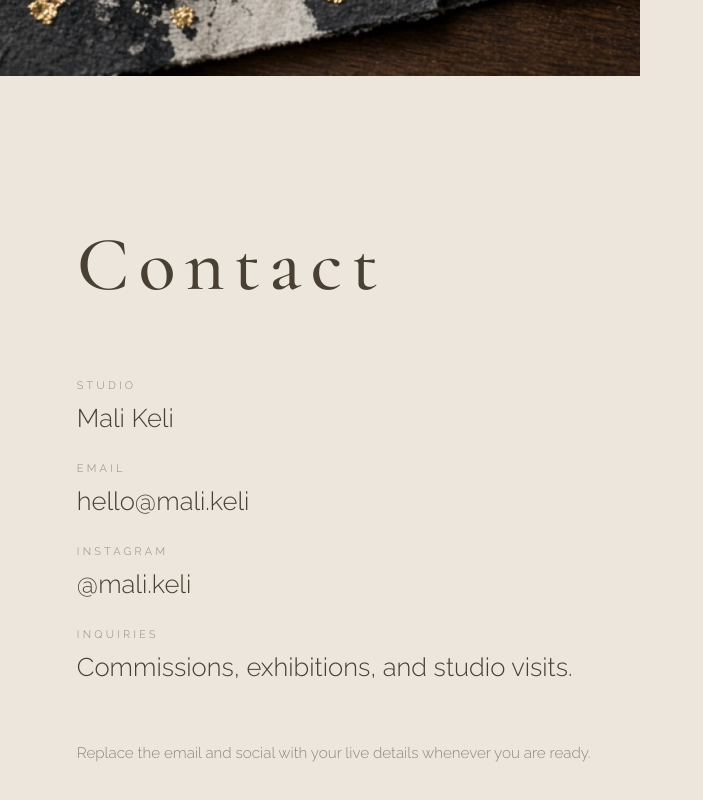
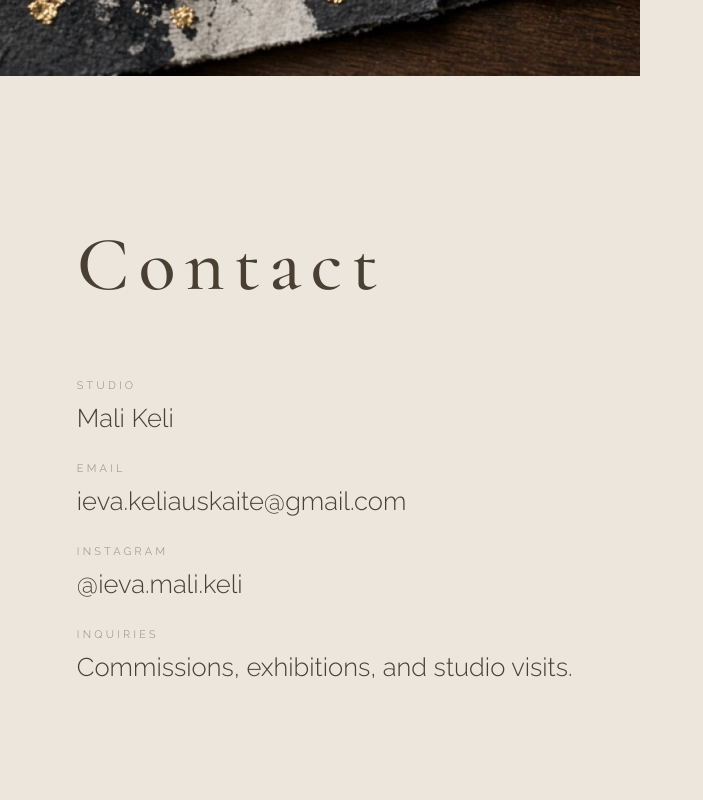
Before and after one commit to RamunasMalisauskas/mali.keli, a React (Vite) app: page / in a window 1280 px wide. Shown: the part 3124-3924 px from the top of the page, without its empty margins (0-703 px from the left). Built offline with nearby package versions, Linux system fonts and the light colour scheme.

Commit message:
footer info added

```diff
--- a/src/components/Footer/Footer.jsx
+++ b/src/components/Footer/Footer.jsx
@@ -1,37 +1,36 @@
 import "./Footer.css";
+import { footer } from "../../data/footer.js";
 
 export default function Footer() {
+  const { studio, email, instagram, inquiries } = footer;
+
   return (
     <footer className="contact" id="contact">
       <h2>Contact</h2>
       <dl className="details">
         <div>
           <dt>Studio</dt>
-          <dd>Mali Keli</dd>
+          <dd>{studio}</dd>
         </div>
         <div>
           <dt>Email</dt>
           <dd>
-            <a href="mailto:hello@mali.keli">hello@mali.keli</a>
+            <a href={`mailto:${email}`}>{email}</a>
           </dd>
         </div>
         <div>
           <dt>Instagram</dt>
           <dd>
-            <a href="https://instagram.com/mali.keli" rel="noreferrer">
-              @mali.keli
+            <a href={instagram.url} rel="noreferrer">
+              {instagram.handle}
             </a>
           </dd>
         </div>
         <div>
           <dt>Inquiries</dt>
-          <dd>Commissions, exhibitions, and studio visits.</dd>
+          <dd>{inquiries}</dd>
         </div>
       </dl>
-      <p className="note">
-        Replace the email and social with your live details whenever you are
-        ready.
-      </p>
     </footer>
   );
 }
--- /dev/null
+++ b/src/data/footer.js
@@ -0,0 +1,9 @@
+export const footer = {
+  studio: "Mali Keli",
+  email: "ieva.keliauskaite@gmail.com",
+  instagram: {
+    handle: "@ieva.mali.keli",
+    url: "https://www.instagram.com/ieva.mali.keli/",
+  },
+  inquiries: "Commissions, exhibitions, and studio visits.",
+};
```
